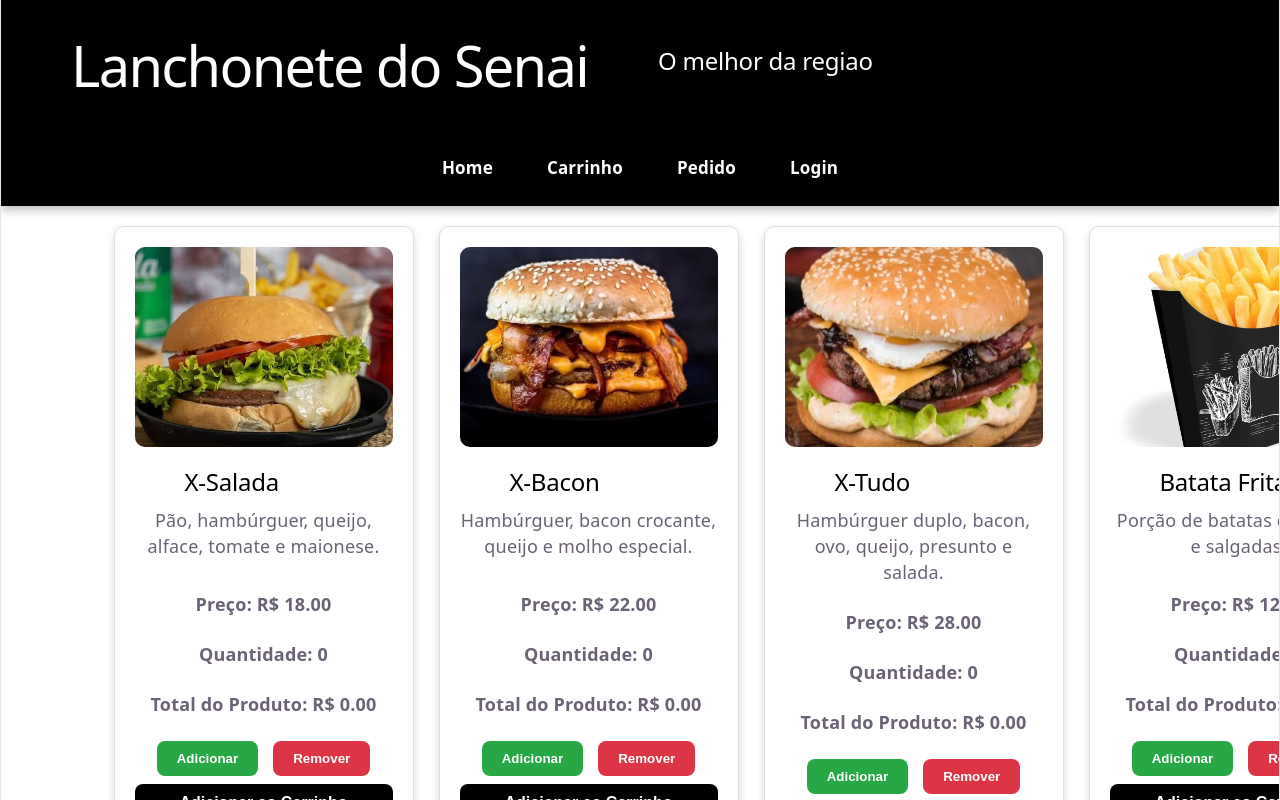
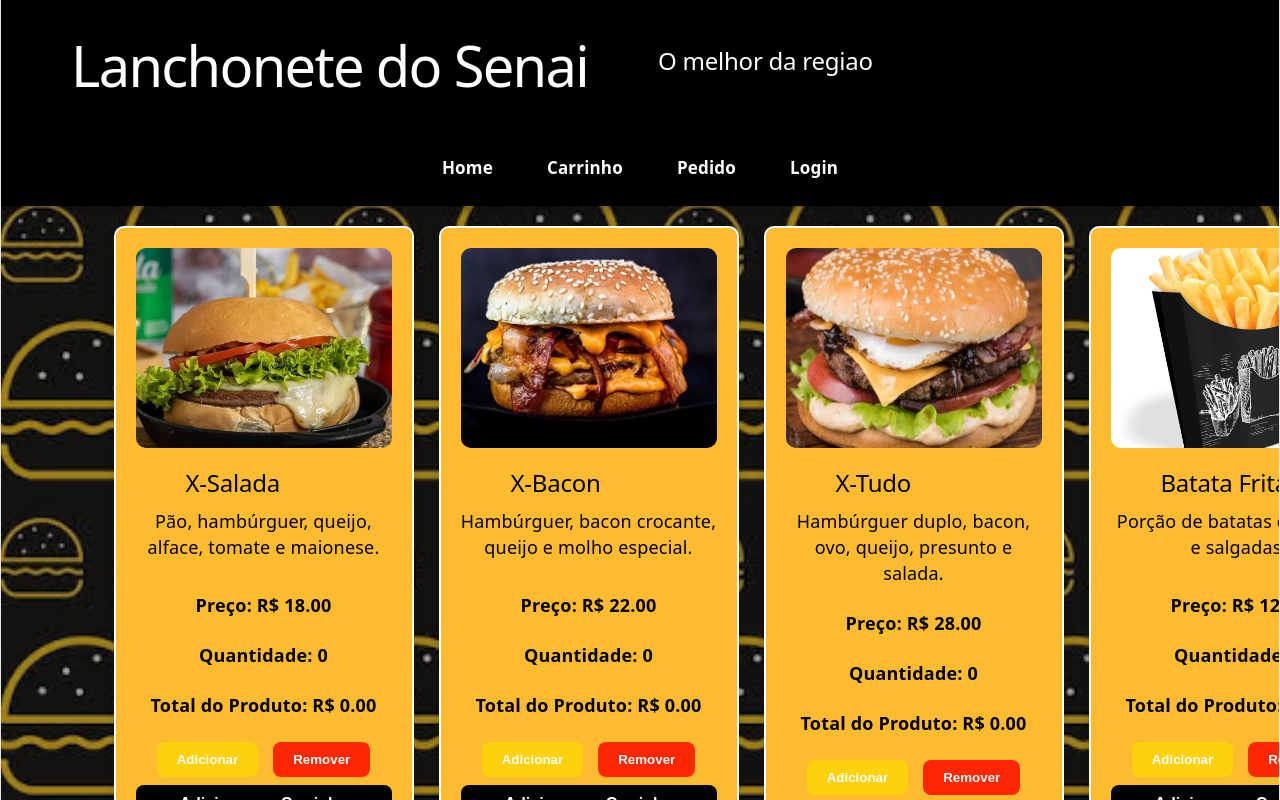
Before and after one commit to Mangle707/teste-projeto-programa-ao-de-app, a React (Vite) app in the folder Projeto-pa/projeto-lanchonete/: page /login in a window 1280 px wide. Both pictures are taken after typing "Sample", "Sample123" into the empty fields and a click on the button "Entrar". Shown: the top 800 px of the page. Built offline with nearby package versions, Linux system fonts and the light colour scheme.

Commit message:
arrumando o nodule

```diff
--- a/Projeto-pa/projeto-lanchonete/src/components/CardProd.css
+++ b/Projeto-pa/projeto-lanchonete/src/components/CardProd.css
@@ -7,15 +7,18 @@
   top: 150px;
   right: 20px;
   width: 1500px;
+  background-color: transparent;
 }
 
 .card {
   width: 300px;
-  border: 1px solid #ddd;
+  border: 2px solid #fffcfc;
   border-radius: 10px;
   padding: 20px;
   text-align: center;
   box-shadow: 0 4px 10px rgba(0,0,0,.15);
+  background-color: rgb(253, 188, 48);
+  color: #000000;
 }
 .imagem{
   width: 100%;
@@ -51,15 +54,15 @@ button{
 }
 
 .adicionar{
-  background:#28a745;
+  background:#fdd10c;
 }
 
 .adicionar:hover{
-  background:#218838;
+  background:#97722d;
 }
 
 .remover{
-  background:#dc3545;
+  background:#ff2600;
 }
 
 .remover:hover{
@@ -81,6 +84,6 @@ button:active{
 }
 
 .carrinho:hover{
-  background-color: #dbdbdb;
+  background-color: #ffffff;
   color:#000000
 }
--- a/Projeto-pa/projeto-lanchonete/src/components/Funcionarios.css
+++ b/Projeto-pa/projeto-lanchonete/src/components/Funcionarios.css
@@ -51,3 +51,6 @@
   border-radius: 50%;
   cursor: pointer;
 }
+.resumo, .h3{
+  color: aliceblue;
+}
--- a/Projeto-pa/projeto-lanchonete/src/index.css
+++ b/Projeto-pa/projeto-lanchonete/src/index.css
@@ -52,6 +52,7 @@
 
 body {
   margin: 0;
+
 }
 
 #root {
--- /dev/null
+++ b/Projeto-pa/projeto-lanchonete/src/pages/Home.css
@@ -0,0 +1,17 @@
+.home {
+    min-height: 100vh;
+    width: 100%;
+
+    background-image:
+      linear-gradient(
+        rgba(0, 0, 0, 0.35),
+        rgba(0, 0, 0, 0.35)
+      ),
+      url("/IMG/imagem_de_fundo.jpg");
+
+    background-size: cover;
+    background-position: center;
+    background-repeat: no-repeat;
+
+    background-attachment: fixed;
+  }
--- a/Projeto-pa/projeto-lanchonete/src/pages/Home.jsx
+++ b/Projeto-pa/projeto-lanchonete/src/pages/Home.jsx
@@ -1,3 +1,4 @@
+import "./Home.css";
 import Header from "../components/Header";
 import CardProd from "../components/CardProd";
 import Funcionarios from "../components/Funcionario";
@@ -28,7 +29,7 @@ function Home({ carrinho, setCarrinho }) {
 
   return (
     <div className="App">
-
+     <div className="home">
       <Header
         titulo="Lanchonete do Senai"
         subtitulo="O melhor da regiao"
@@ -46,7 +47,7 @@ function Home({ carrinho, setCarrinho }) {
       />
 
       <Footer />
-
+      </div>
     </div>
   );
 }
```
Also changed, not shown: 1 other file (tests, documents, lock files or other folders).
